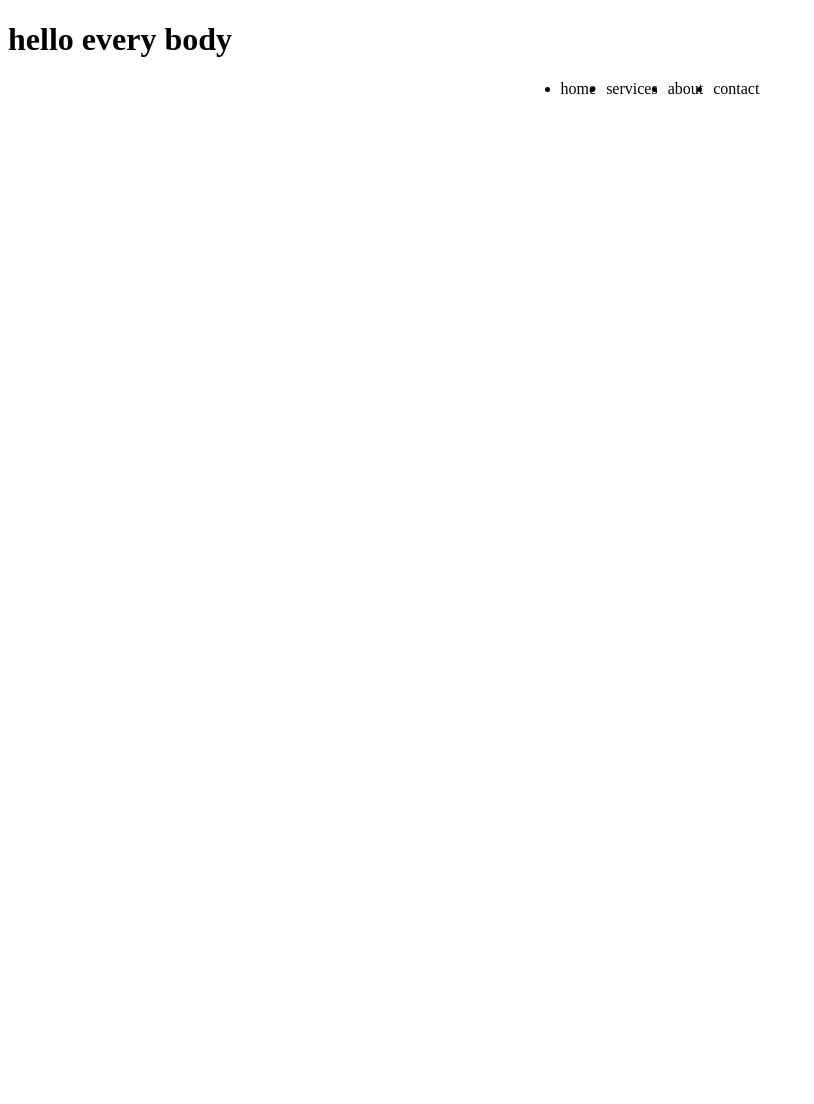
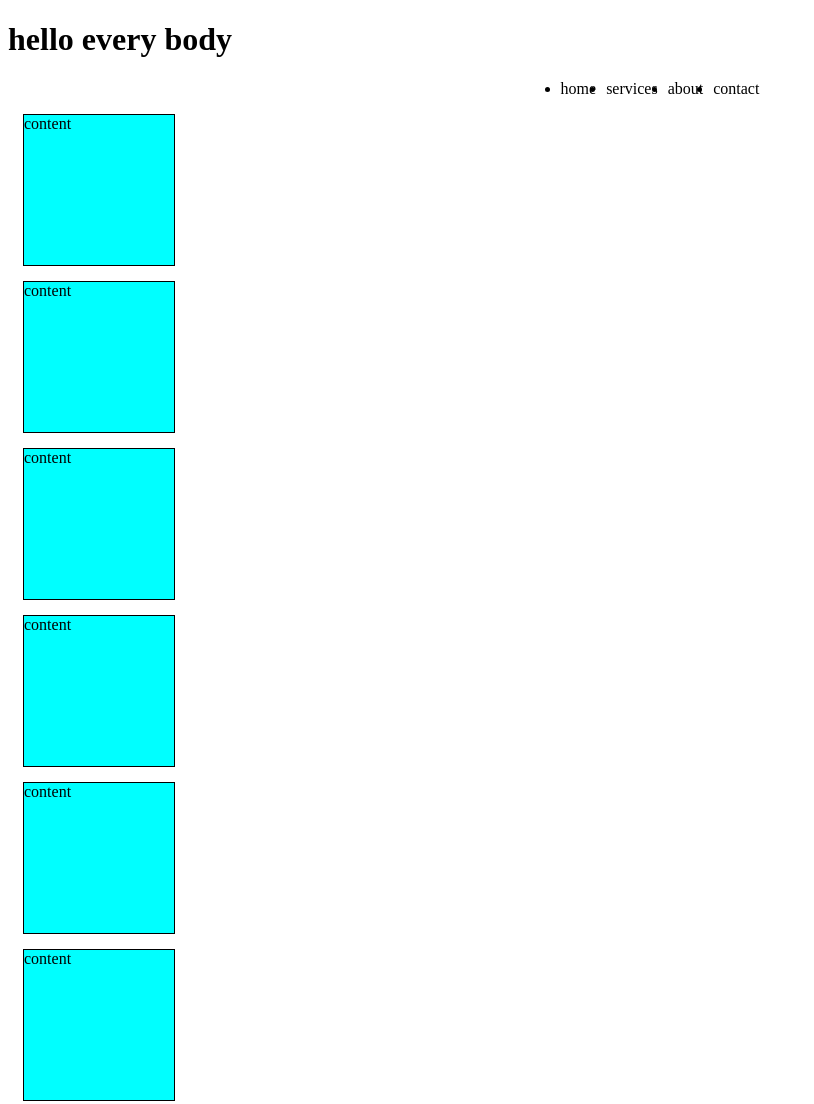
Before and after one commit to abdelrahmanlghorab/lab1-iti_banha-, a plain HTML site: page index.html in a window 1280 px wide. Shown: the whole page, without its empty margins (0-814 px from the left). Before the commit the page ends 800 px from the top, so only its background shows below. Drawn offline with Linux system fonts and the light colour scheme.

Commit message:
adding new tage and styls

```diff
--- a/index.html
+++ b/index.html
@@ -4,6 +4,15 @@
     <meta charset="UTF-8">
     <meta name="viewport" content="width=<device-width>, initial-scale=1.0">
     <title>Document</title>
+    <style>
+        div{
+            background-color: aqua;
+            border: 1px solid black;
+            width: 150px;
+            height: 150px;
+            margin: 15px;
+        }
+    </style>
 </head>
 <body>
     <h1>hello every body</h1>
@@ -11,5 +20,12 @@
     <li>services</li>
 <li>about</li>
 <li>contact</li></ul>
+<div>content</div>
+<div>content</div>
+<div>content</div>
+<div>content</div>
+<div>content</div>
+<div>content</div>
+
 </body>
 </html>
```
